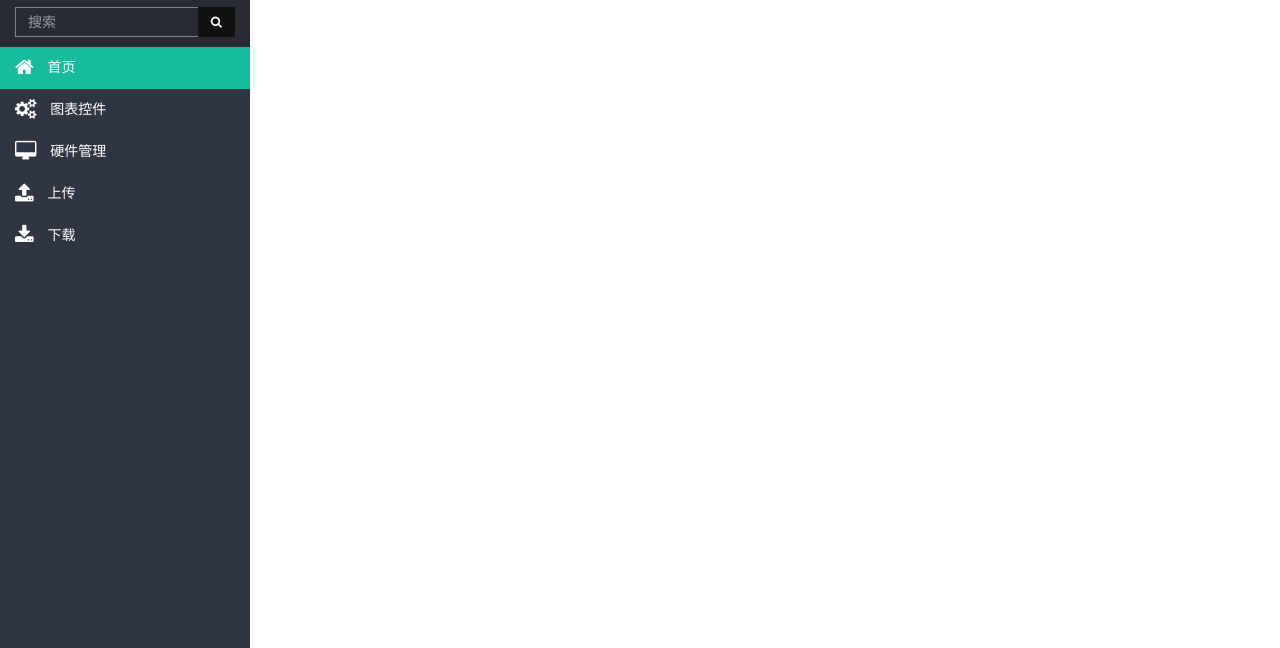
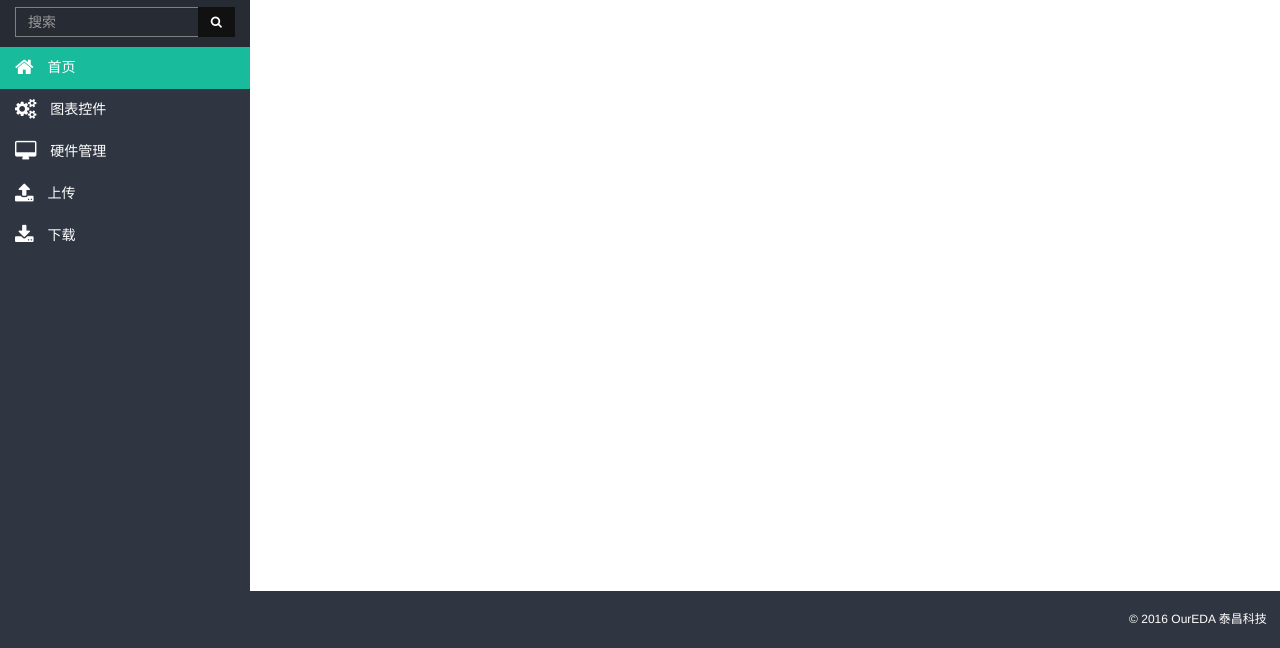
Before and after one commit to mrbian/Web-Template-Def, a website: page index.html in a window 1280 px wide. Shown: the part 152-800 px from the top of the page. Drawn offline with nearby package versions, Linux system fonts and the light colour scheme.

Commit message:
footer完成

```diff
--- a/index.html
+++ b/index.html
@@ -53,7 +53,7 @@
                 <div class="user-info">
                     <span class="welcome">&nbsp;你好</span><p></p>
                     <span class="user-name">卞留念</span><p></p>
-                    <p><span class="user-state label">已认证</span></p>
+                    <p><span class="user-state label">已认证 <i class="fa fa-check"></i></span></p>
                 </div>
             </li>
             <li class="sidebar-search">
@@ -100,7 +100,7 @@
     </div>
 </div>
 <footer>
-    <p></p>
+    <span>&copy;&nbsp;2016 OurEDA 泰昌科技    </span>
 </footer>
 </body>
 </html>
--- a/scss/base/base.scss
+++ b/scss/base/base.scss
@@ -15,6 +15,7 @@ ul{
 
 #wrapper{
   width:100%;
+  position:relative;
 }
 
 .btn.btn-inverse{
@@ -24,3 +25,20 @@ ul{
   height:$sidebar-search-height;
   font-size:12px;
 }
+
+footer{
+  position:absolute;
+  bottom: 0;
+  height:$footer-height;
+  background-color: $main-color;
+  right:0;
+  left:$sidebar-width;
+  line-height: $footer-height;
+  color:white;
+  font-size:12px;
+  text-align: right;
+
+  span{
+    white-space: pre;
+  }
+}
--- a/scss/base/variable.scss
+++ b/scss/base/variable.scss
@@ -4,3 +4,5 @@ $main-color : #303641;
 $search-bg-color : #262b34;
 $sidebar-search-height : 30px;
 $navbar-top-height : 50px;
+$sidebar-width : 250px;
+$footer-height:57px;
```
Also changed, not shown: dist/css/index.css.
